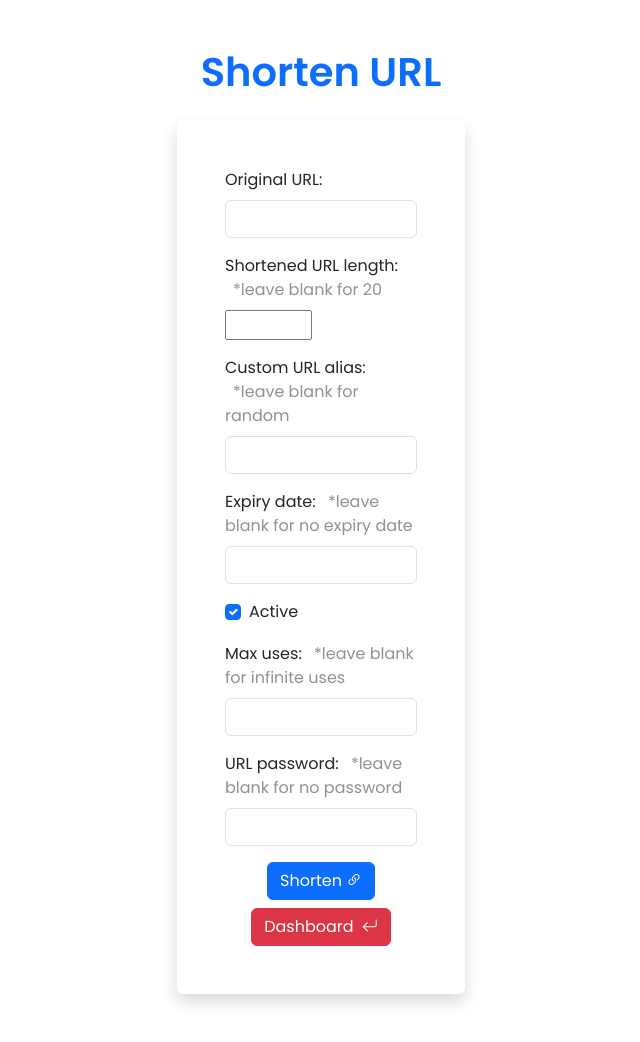
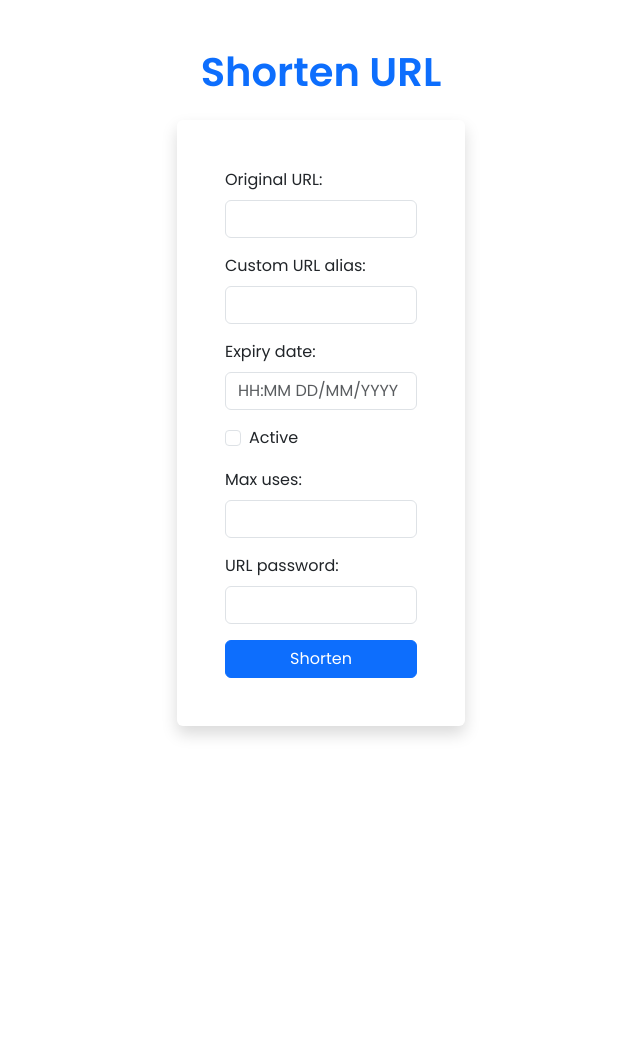
Before and after one commit to IliyanGeorgiev87/SquishURL, a Django app: page /dashboard/link/create/ in a window 1280 px wide. Shown: the whole page, without its empty margins (319-959 px from the left). After the commit the page ends 737 px from the top, so only its background shows below. Run offline with Django 5.2, Linux system fonts and the light colour scheme.

Commit message:
details view for an URL

```diff
--- a/url_shortener/url_app/templates/app/dashboard.html
+++ b/url_shortener/url_app/templates/app/dashboard.html
@@ -10,7 +10,7 @@
     <!--BOOTSTRAP ICONS-->
     <link rel="stylesheet" href="https://cdn.jsdelivr.net/npm/bootstrap-icons@1.13.1/font/bootstrap-icons.min.css">
 </head>
-<body class="user-select-none">
+<body>
 
     <nav class="navbar navbar-expand-lg bg-body-tertiary">
         <div class="container-fluid">
@@ -44,7 +44,7 @@
             <a href="{% url 'create_url' %}" class="btn btn-success"><i class="bi bi-plus-circle me-1"></i> URL</a>
         </div>
 
-        <table class="table">
+        <table class="table user-select-auto">
 
             <thead>
                 <tr>
--- a/url_shortener/url_app/templates/app/url_create.html
+++ b/url_shortener/url_app/templates/app/url_create.html
@@ -9,14 +9,13 @@
     <script src="https://cdn.jsdelivr.net/npm/bootstrap@5.3.6/dist/js/bootstrap.bundle.min.js" integrity="sha384-j1CDi7MgGQ12Z7Qab0qlWQ/Qqz24Gc6BM0thvEMVjHnfYGF0rmFCozFSxQBxwHKO" crossorigin="anonymous"></script>
     <!--BOOTSTRAP ICONS-->
     <link rel="stylesheet" href="https://cdn.jsdelivr.net/npm/bootstrap-icons@1.13.1/font/bootstrap-icons.min.css">
-    <!--CSS-->
-    <link rel="stylesheet" href="fonts.css">
 </head>
 
 <body class="user-select-none d-flex flex-column p-5 wrapper">
     <h1 class="text-center text-primary fw-semibold mb-4">Shorten URL</h1>
     <div class="container shadow rounded p-5">
-        <form class="d-flex flex-column">
+        <form method="POST" class="d-flex flex-column">
+            {% csrf_token %}
             {% if error %}
             <div class="mb-3">
                 <p class="text-danger">
@@ -27,58 +26,39 @@
             {% endif %}
             <div class="mb-3">
                 <label class="form-label">Original URL:</label>
-                <input type="url" class="form-control" required maxlength="2048" name="original_url">
+                <input type="url" class="form-control" required maxlength="2048" name="original_url" value="{{ original_url }}">
             </div>
 
             <div class="mb-3">
-                <label class="form-label">Shortened URL length: <span class="opacity-50 ms-2">*leave blank for 20</span></label>
-                <input type="number" class="form-control-number" name="length" max="50" min="5">
+                <label class="form-label">Custom URL alias:</label>
+                <input type="text" class="form-control" name="custom_alias" value="{{ custom_alias }}">
             </div>
 
             <div class="mb-3">
-                <label class="form-label">Custom URL alias: <span class="opacity-50 ms-2">*leave blank for random</span></label>
-                <input type="text" class="form-control" name="custom_alias">
-            </div>
-
-            <div class="mb-3">
-                <label class="form-label">Expiry date: <span class="opacity-50 ms-2">*leave blank for no expiry date</span></label>
-                <input type="datetime" class="form-control" id="myDatetimeInput" name="expiry_date">
+                <label class="form-label">Expiry date:</label>
+                <input type="text" class="form-control" name="expiry_date" value="{{ expiry_date_str }}" placeholder="HH:MM DD/MM/YYYY">
             </div>
 
             <div class="mb-3">
                 <div class="form-check">
-                    <input class="form-check-input" type="checkbox" value="" checked name="active">
-                    <label class="form-check-label">
-                        Active
-                    </label>
+                    <input class="form-check-input" type="checkbox" name="active" {% if active_status == 'on' %}checked{% endif %}>
+                    <label class="form-check-label">Active</label>
                 </div>
             </div>
 
             <div class="mb-3">
-                <label class="form-label">Max uses: <span class="opacity-50 ms-2">*leave blank for infinite uses</span></label>
-                <input type="number" class="form-control" min="1" name="max_uses">
+                <label class="form-label">Max uses:</label>
+                <input type="number" class="form-control" min="1" name="max_uses" value="{{ max_uses_str }}">
             </div>
 
             <div class="mb-3">
-                <label class="form-label">URL password: <span class="opacity-50 ms-2">*leave blank for no password</span></label>
+                <label class="form-label">URL password:</label>
                 <input type="password" class="form-control" maxlength="20" name="url_password">
             </div>
 
-            <div class="row justify-content-center align-items-center g-2">
-                <div class="col-auto">
-                    <button type="submit" class="btn btn-primary d-flex align-items-center justify-content-center">
-                        Shorten
-                        <i class="bi bi-link-45deg ms-1"></i>
-                    </button>
-                </div>
-                <div class="col-auto">
-                    <a href="{% url 'dashboard' %}" class="btn btn-danger">
-                        Dashboard <i class="bi bi-arrow-return-left ms-1"></i>
-                    </a>
-                </div>
-            </div>
+            <button type="submit" class="btn btn-primary">Shorten</button>
+        </form>
 
-        </form>
     </div>
 
 </body>
--- a/url_shortener/url_app/urls.py
+++ b/url_shortener/url_app/urls.py
@@ -10,8 +10,12 @@ urlpatterns = [
     path('accounts/login', views.Login, name='login'),
     path('accounts/account/', views.AccountDetail, name='account'),
     path('accounts/account/delete', views.DeleteAccount, name='account_delete'),
+    #* == REDIRECTION URL FUNC == *#
+    path('link/redirect/<str:pk>', views.RedirctURL, name='redirect'),
     #* == DASHBOARD & APP == *#
     path('dashboard/', views.Dashboard, name='dashboard'),
     path('dashboard/link/create/', views.ShortenUrl, name = "create_url"),
+    path('dashboard/link/<int:pk>/edit', views.EditURL, name="edit_url"),
+    path('dashboard/link/<int:pk>/view', views.ViewURL, name='view_url'),
     path('dashboard/link/<int:pk>/delete', views.DeleteURL, name="delete_url")
 ]
--- a/url_shortener/url_app/views.py
+++ b/url_shortener/url_app/views.py
@@ -84,8 +84,8 @@ def Redirect(request):
 
 @login_required
 def Dashboard(request):
-    link = ShortenedUrl.objects.all()
-    return render(request, "app/dashboard.html", {"link": link})
+    links = ShortenedUrl.objects.all()
+    return render(request, "app/dashboard.html", {"links": links})
 
 #* ====== URL SHORTENING &  URL STUFF ===== *#
 
@@ -195,3 +195,27 @@ def ShortenUrl(request):
 def DeleteURL(request, pk):
     links = get_object_or_404(ShortenedUrl, pk = pk)
     return render(request, 'app/url_delete.html', {"links": links})
+
+def EditURL(request, pk):
+    return render(request, "app/url_edit.html")
+
+def ViewURL(request, pk):
+    link = get_object_or_404(ShortenedUrl, pk = pk)
+    context = {
+        'link': link,
+        'original_url': link.original_url,
+        'short_code': link.short_code,
+        'created_at': link.created_at,
+        'owner': link.owner,
+        'custom_code': link.custom_code,
+        'expiry_date': link.expiry_date,
+        'uses': link.current_uses,
+        'max_uses': link.max_uses,
+        'password': link.url_password,
+        'active': link.is_active
+    }
+    return render(request, 'app/url_view.html', context)
+
+def RedirctURL(request, pk):
+    link = get_object_or_404(ShortenedUrl, pk = pk)
+    return redirect(link.original_url)
```
Also changed, not shown: url_shortener/url_app/models.py (+4 -4 lines), url_shortener/url_app/templates/app/url_view.html (+40 -6 lines), url_shortener/db.sqlite3, url_shortener/url_app/migrations/0002_alter_shortenedurl_current_uses_and_more.py (added).
